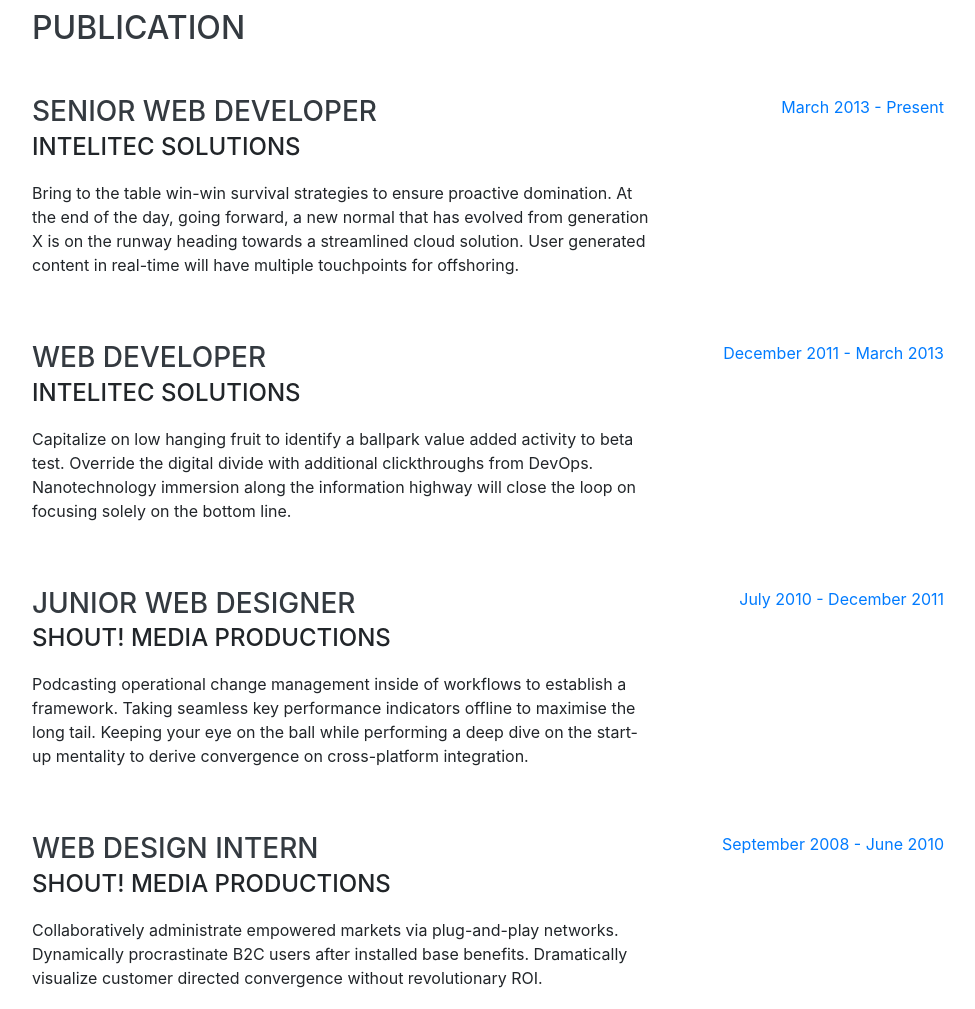
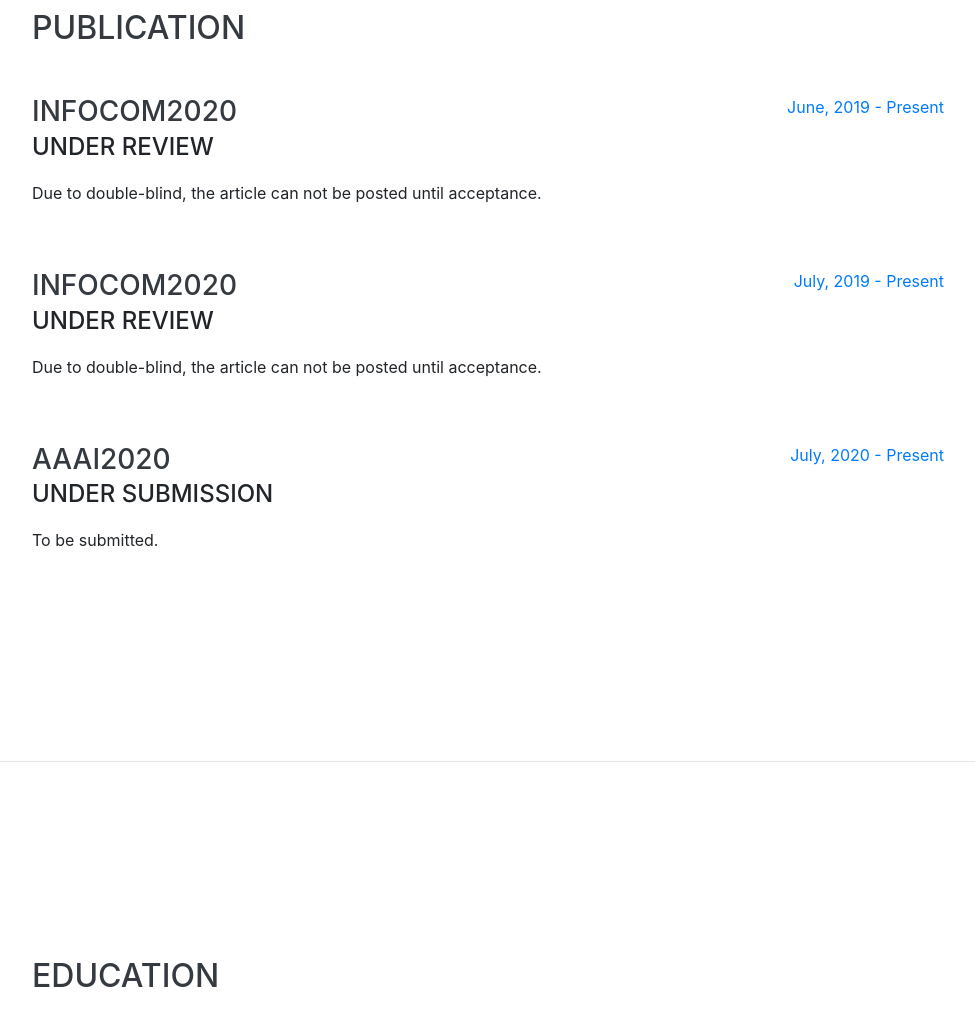
Before and after one commit to sherdencooper/jiahaoyu.github.io, a website with bundled scripts: page index.html in a window 1280 px wide. Shown: the part 840-1849 px from the top of the page, without its empty margins (288-1263 px from the left). Built offline with nearby package versions, Linux system fonts and the light colour scheme; a web font is replaced by a local one.

Commit message:
publication

```diff
--- a/index.html
+++ b/index.html
@@ -41,7 +41,7 @@
           <a class="nav-link js-scroll-trigger" href="#about">About</a>
         </li>
         <li class="nav-item">
-          <a class="nav-link js-scroll-trigger" href="#Publication">Publication</a>
+          <a class="nav-link js-scroll-trigger" href="#Publication">Publication   </a>
         </li>
         <li class="nav-item">
           <a class="nav-link js-scroll-trigger" href="#education">Education</a>
@@ -64,7 +64,7 @@
     <section class="resume-section p-3 p-lg-5 d-flex align-items-center" id="about">
       <div class="w-100">
         <h1 class="mb-0">Jiahao Yu
-        </h1>
+        </h1>SENIOR WEB DEVELOPER
         <div class="subheading mb-5">
           <a href="mailto:jiahaoyu04@gmail.com">jiahaoyu04@gmail.com</a>
         </div>
@@ -85,45 +85,34 @@
 
         <div class="resume-item d-flex flex-column flex-md-row justify-content-between mb-5">
           <div class="resume-content">
-            <h3 class="mb-0">Senior Web Developer</h3>
-            <div class="subheading mb-3">Intelitec Solutions</div>
-            <p>Bring to the table win-win survival strategies to ensure proactive domination. At the end of the day, going forward, a new normal that has evolved from generation X is on the runway heading towards a streamlined cloud solution. User generated content in real-time will have multiple touchpoints for offshoring.</p>
+            <h3 class="mb-0">INFOCOM2020</h3>
+            <div class="subheading mb-3">under review</div>
+            <p>Due to double-blind, the article can not be posted until acceptance.</p>
           </div>
           <div class="resume-date text-md-right">
-            <span class="text-primary">March 2013 - Present</span>
+            <span class="text-primary">June, 2019 - Present</span>
           </div>
         </div>
 
         <div class="resume-item d-flex flex-column flex-md-row justify-content-between mb-5">
           <div class="resume-content">
-            <h3 class="mb-0">Web Developer</h3>
-            <div class="subheading mb-3">Intelitec Solutions</div>
-            <p>Capitalize on low hanging fruit to identify a ballpark value added activity to beta test. Override the digital divide with additional clickthroughs from DevOps. Nanotechnology immersion along the information highway will close the loop on focusing solely on the bottom line.</p>
+            <h3 class="mb-0">INFOCOM2020</h3>
+            <div class="subheading mb-3">under review</div>
+            <p>Due to double-blind, the article can not be posted until acceptance.</p>
           </div>
           <div class="resume-date text-md-right">
-            <span class="text-primary">December 2011 - March 2013</span>
-          </div>
-        </div>
-
-        <div class="resume-item d-flex flex-column flex-md-row justify-content-between mb-5">
-          <div class="resume-content">
-            <h3 class="mb-0">Junior Web Designer</h3>
-            <div class="subheading mb-3">Shout! Media Productions</div>
-            <p>Podcasting operational change management inside of workflows to establish a framework. Taking seamless key performance indicators offline to maximise the long tail. Keeping your eye on the ball while performing a deep dive on the start-up mentality to derive convergence on cross-platform integration.</p>
-          </div>
-          <div class="resume-date text-md-right">
-            <span class="text-primary">July 2010 - December 2011</span>
+            <span class="text-primary">July, 2019 - Present</span>
           </div>
         </div>
 
         <div class="resume-item d-flex flex-column flex-md-row justify-content-between">
           <div class="resume-content">
-            <h3 class="mb-0">Web Design Intern</h3>
-            <div class="subheading mb-3">Shout! Media Productions</div>
-            <p>Collaboratively administrate empowered markets via plug-and-play networks. Dynamically procrastinate B2C users after installed base benefits. Dramatically visualize customer directed convergence without revolutionary ROI.</p>
+            <h3 class="mb-0">AAAI2020</h3>
+            <div class="subheading mb-3">under submission</div>
+            <p>To be submitted.</p>
           </div>
           <div class="resume-date text-md-right">
-            <span class="text-primary">September 2008 - June 2010</span>
+            <span class="text-primary">July, 2020 - Present</span>
           </div>
         </div>
 
```
